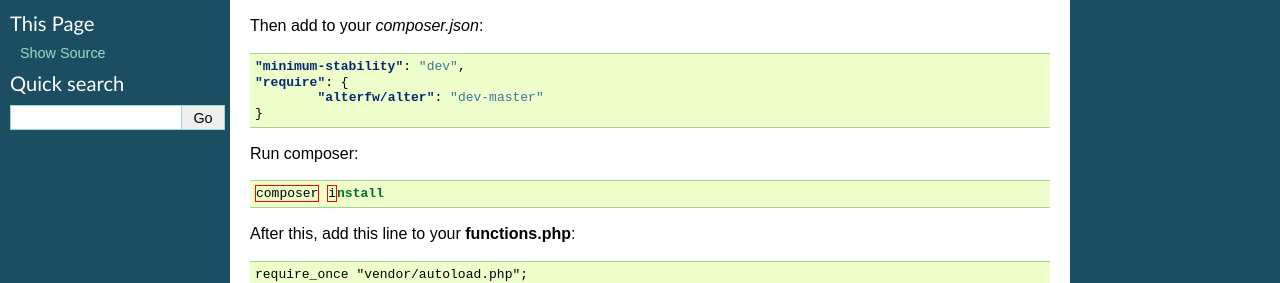
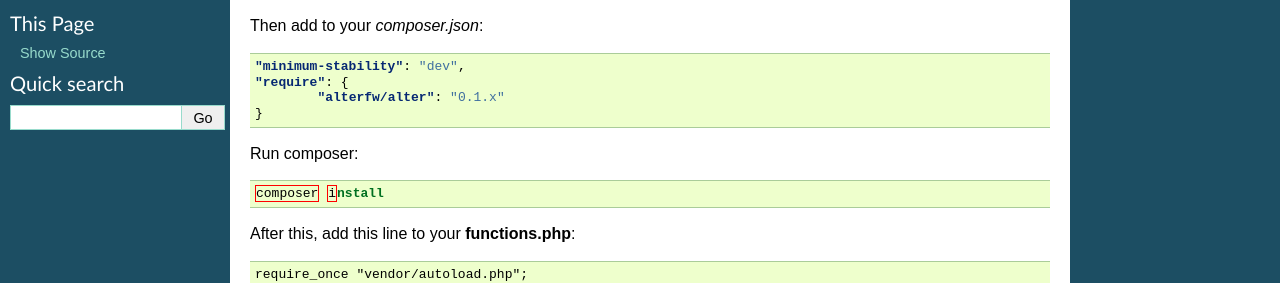
Before and after one commit to vinicius73/docs-1, a Sphinx documentation site: the page built from source/installation.rst, in a window 1280 px wide. Shown: the part 156-439 px from the top of the page. Built offline with Sphinx 7.4.7, drawn with Linux system fonts in a browser that asks for light colours.

Commit message:
Update installation.rst

```diff
--- a/source/installation.rst
+++ b/source/installation.rst
@@ -13,7 +13,7 @@ Then add to your `composer.json`:
 
 	"minimum-stability": "dev",
 	"require": {
-		"alterfw/alter": "dev-master"
+		"alterfw/alter": "0.1.x"
 	}
 
 Run composer:
```
